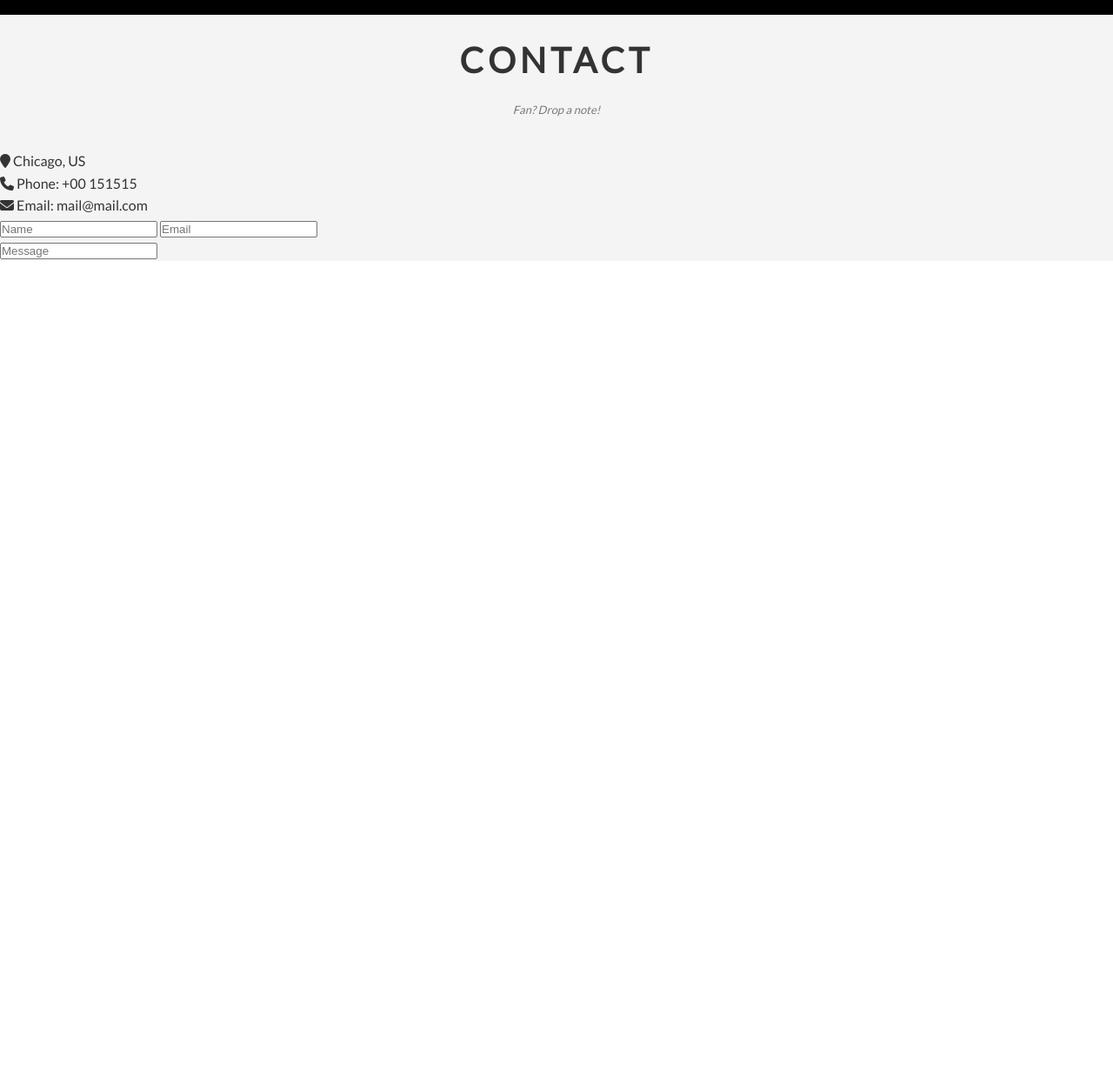
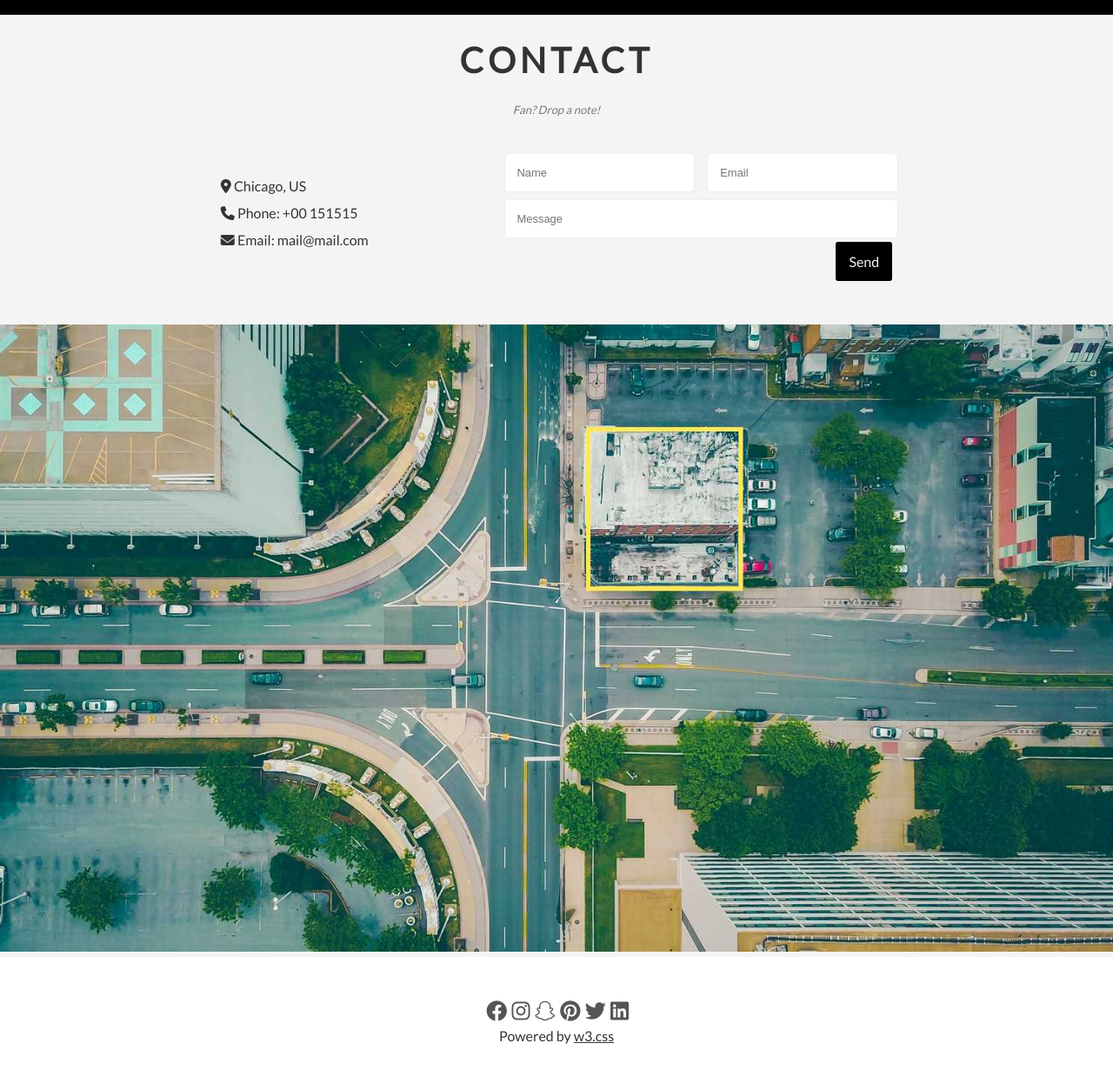
Before and after one commit to icodemac/band_site, a plain HTML site: page index.html in a window 1280 px wide. Shown: the part 1886-3139 px from the top of the page at 87% size. Before the commit the page ends 2186 px from the top, so only its background shows below. Drawn offline with Linux system fonts and the light colour scheme.

Commit message:
added contact, footer section. finished the site

```diff
--- a/css/main.css
+++ b/css/main.css
@@ -267,3 +267,74 @@ img {
 .cities .city .city-info p {
   margin: 15px 0;
 }
+
+/* Contact */
+
+.contact-info {
+  display: flex;
+  justify-content: space-evenly;
+  align-items: center;
+  padding-bottom: 50px;
+}
+
+.contact-info i {
+  margin-bottom: 10px;
+}
+
+input {
+  width: 100%;
+  padding: 0.87rem;
+  margin: 0.25rem 0.44rem;
+  border: 1px solid #f0e9ff;
+  border-radius: 5px;
+  color: #495057;
+  font-size: 0.81rem;
+}
+
+input:focus {
+  outline: none;
+}
+
+.half-flex {
+  display: flex;
+}
+
+.contact-name {
+  padding-right: 0.87rem;
+  flex: 1;
+}
+
+.contact-email {
+  flex: 1;
+}
+
+.contact .btn {
+  float: right;
+}
+
+.contact-img img {
+  width: 100%;
+  object-fit: cover;
+}
+
+/* Footer */
+
+footer {
+  text-align: center;
+  padding: 50px 0;
+}
+
+footer .socials i {
+  font-size: 1.5rem;
+  margin-left: 0.14rem;
+  color: #555;
+}
+
+footer .socials i:hover {
+  opacity: 0.6;
+}
+
+footer a {
+  text-decoration: underline;
+  color: var(--text-dark__color);
+}
--- a/index.html
+++ b/index.html
@@ -129,35 +129,61 @@
       <!-- /Tours -->
 
       <!-- Contact -->
-      <section id="contact" class="flex-columns bg-light">
+      <section id="contact" class="contact bg-light">
+        <div class="container">
           <header class="section-header section-padding">
             <h2>Contact</h2>
             <p class="undertext">Fan? Drop a note!</p>
           </header>
-        <div class="row">
-          <div class="column">
-            <div class="column-1">
-              <i class="fa fa-map-marker"></i> Chicago, US <br />
-              <i class="fa fa-phone"></i> Phone: +00 151515 <br />
-              <i class="fa fa-envelope"></i> Email: mail@mail.com <br />
+          <div class="contact-info">
+            <div class="address">
+              <i class="fa-solid fa-location-dot"></i> Chicago, US <br />
+              <i class="fa-solid fa-phone"></i> Phone: +00 151515 <br />
+              <i class="fa-solid fa-envelope"></i> Email: mail@mail.com <br />
+            </div>
+            <form action="./server.php" method="post">
+              <div class="half-flex">
+                <div class="contact-name">
+                  <input type="text" name="name" placeholder="Name" required />
+                </div>
+                <div class="contact-email">
+                  <input
+                    type="email"
+                    name="email"
+                    placeholder="Email"
+                    required
+                  />
                 </div>
               </div>
-          <div class="column">
-            <div class="column-2">
-              <form action="#" class="contact-form">
-                <div class="form-control">
-                  <input type="text" placeholder="Name" />
-                  <input type="email" placeholder="Email" />
-                </div>
-                <div class="form-control">
-                  <input type="text" placeholder="Message" />
-                </div>
+              <input
+                type="text"
+                name="subject"
+                placeholder="Message"
+                required
+              />
+              <a href="#" class="btn btn-dark" type="submit">Send</a>
             </form>
           </div>
         </div>
+        <div class="contact-img">
+          <img src="img/map.jpg" alt="" />
         </div>
       </section>
       <!-- /Contact -->
     </main>
+
+    <!-- Footer -->
+    <footer>
+      <div class="socials">
+        <i class="fa-brands fa-facebook"></i>
+        <i class="fa-brands fa-instagram"></i>
+        <i class="fa-brands fa-snapchat"></i>
+        <i class="fa-brands fa-pinterest"></i>
+        <i class="fa-brands fa-twitter"></i>
+        <i class="fa-brands fa-linkedin"></i>
+      </div>
+      <p>Powered by <a href="#">w3.css</a></p>
+    </footer>
+    <!-- /Footer -->
   </body>
 </html>
```
Lines whose indentation alone changed are shown as unchanged.
